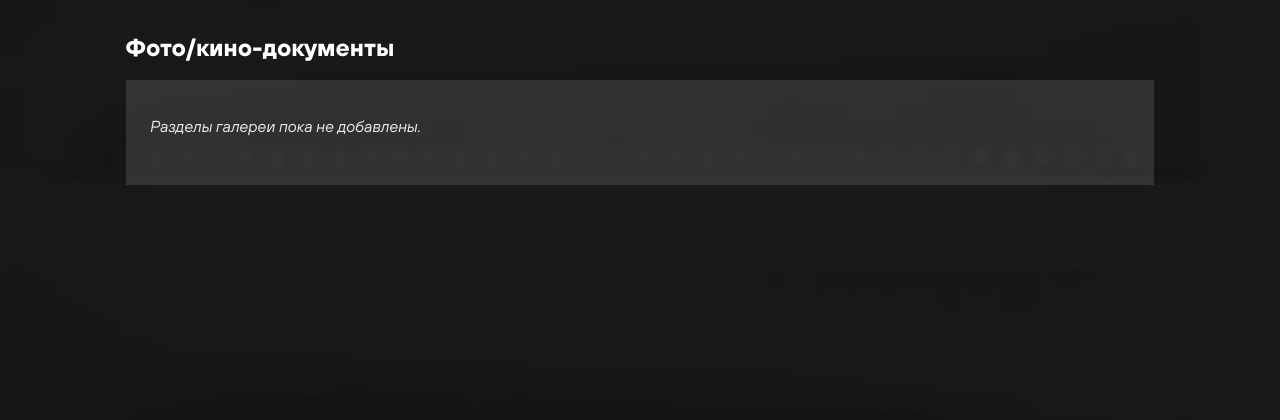
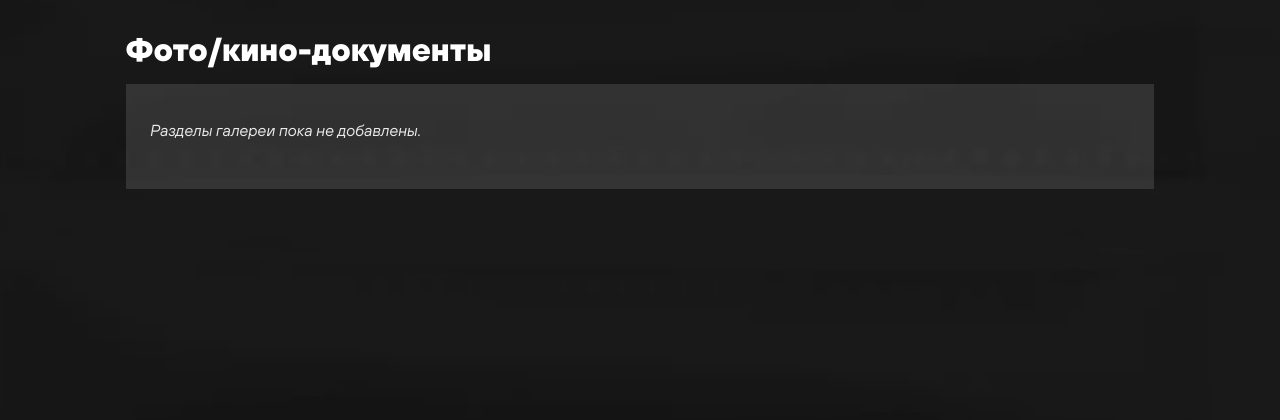
Before and after one commit to Ad1CS/Museum-website-white, a Django app: page /gallery/ in a window 1280 px wide. Shown: the part 149-569 px from the top of the page. Run offline with Django 5.2, Linux system fonts and the light colour scheme; data comes from the database, SQL or seed files in the repository; data that the repository does not hold is empty.

Commit message:
Match gallery heading size to fond pages

```diff
--- a/static/css/museum.css
+++ b/static/css/museum.css
@@ -403,9 +403,9 @@ body.page-gallery-list .archive-index-page {
 
 body.page-gallery-list .gallery-mode-title {
   margin: 0 0 18px;
-  font-size: 24px;
-  font-weight: 700;
-  line-height: 1.15;
+  font-size: 32px;
+  font-weight: 800;
+  line-height: 1;
 }
 
 body.page-gallery-list .archive-plate {
--- a/templates/base/base.html
+++ b/templates/base/base.html
@@ -8,7 +8,7 @@
 <link rel="canonical" href="{{ SEO_CANONICAL_URL }}{{ request.path }}">
 <link rel="icon" type="image/x-icon" href="{% static "img/favicon.ico" %}">
 <link rel="icon" type="image/png" href="{% static "img/favicon.png" %}">
-<link rel="stylesheet" href="{% static "css/museum.css" %}?v=2.05">
+<link rel="stylesheet" href="{% static "css/museum.css" %}?v=2.06">
 <link rel="preload" href="{% static "fonts/TTHoves-Regular.woff2" %}" as="font" type="font/woff2" crossorigin>
 <link rel="preload" href="{% static "fonts/TTHoves-Bold.woff2" %}" as="font" type="font/woff2" crossorigin>
 <meta name="theme-color" content="#C8C4BB">
```
